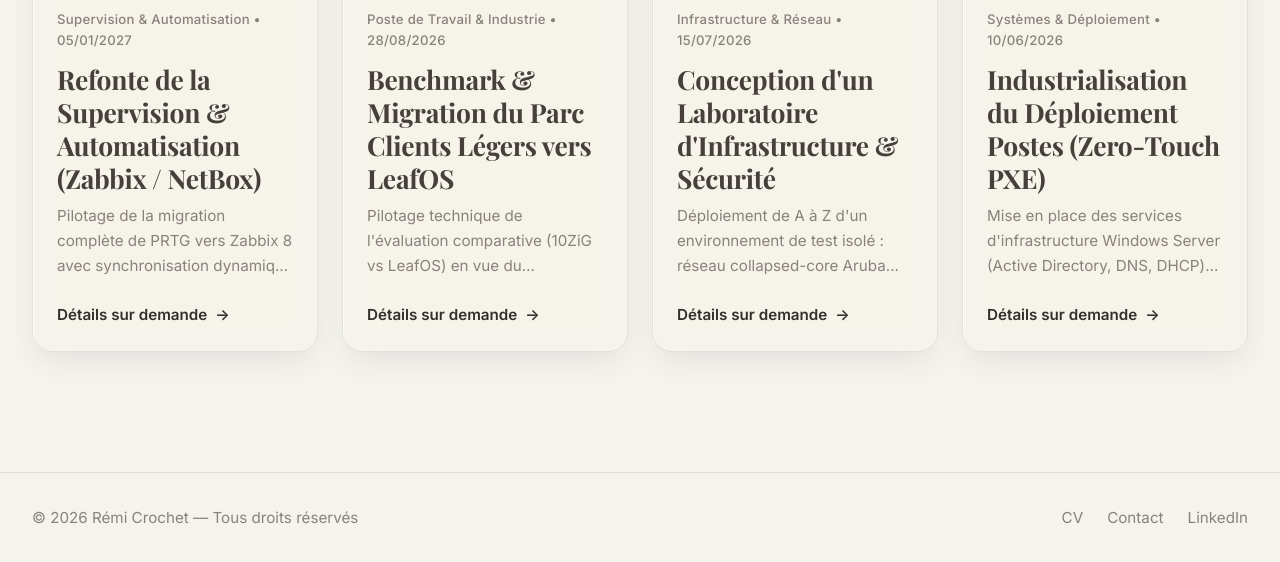
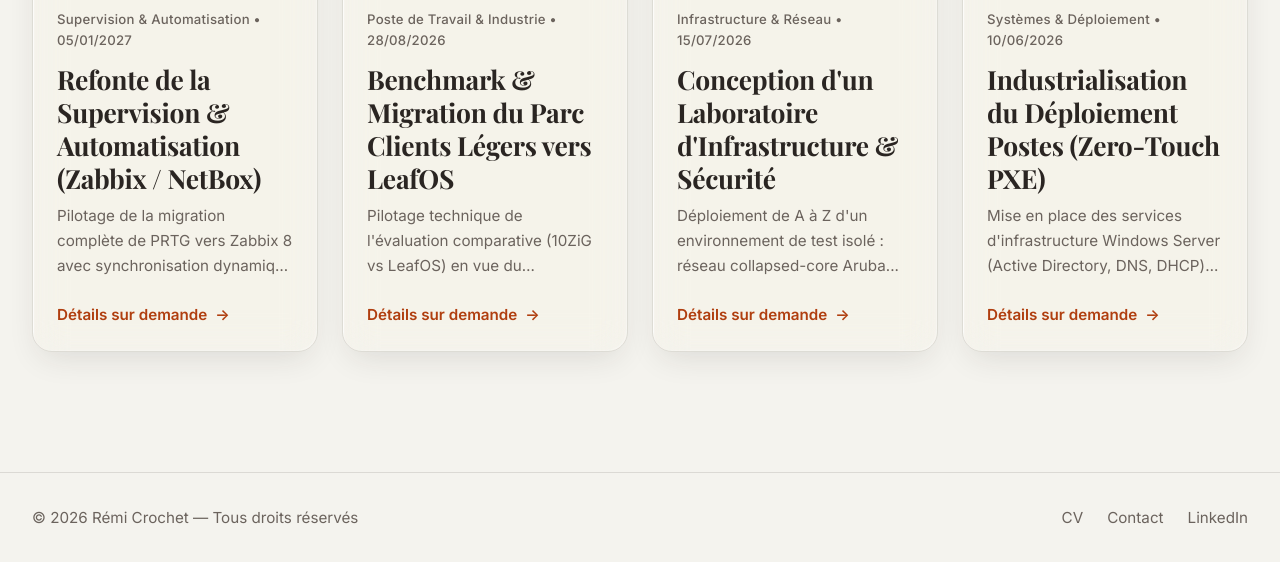
Before and after one commit to crochetremi/crochetremi.github.io, a plain HTML site: page index.html in a window 1280 px wide. Shown: the part 748-1310 px from the top of the page. Drawn offline with nearby package versions, Linux system fonts and the light colour scheme; a web font is replaced by a local one.

Commit message:
Nouvelle palette de couleurs

```diff
--- a/css/tokens.css
+++ b/css/tokens.css
@@ -2,11 +2,11 @@
   /* ==========================================================================
      1. PALETTE BRUTE ("Identité Hochland") — Ne jamais utiliser dans les composants
      ========================================================================== */
-  --palette-forest: #463F3A;     /* Bleu nuit profond (fond sombre & texte principal clair) */
-  --palette-green: #8A817C;      /* Bleu royal Hochland (arche & typographie du logo) */
-  --palette-sage: #BCB8B1;       /* Bleu glacier / ciel alpin (nuances secondaires & verre) */
+  --palette-forest: #2A2522;     /* Bleu nuit profond (fond sombre & texte principal clair) */
+  --palette-green: #6B635D;      /* Bleu royal Hochland (arche & typographie du logo) */
+  --palette-sage: #D9D5CD;       /* Bleu glacier / ciel alpin (nuances secondaires & verre) */
   --palette-cream: #F4F3EE;      /* Blanc alpin légèrement bleuté (fond clair & texte sombre) */
-  --palette-terracotta: #322d2a; /* Rouge écusson Hochland (accents, boutons & appels à l'action) */
+  --palette-terracotta: #C2410C; /* Rouge écusson Hochland (accents, boutons & appels à l'action) */
 
   /* ==========================================================================
      2. TYPOGRAPHIE & ÉCHELLES FLUIDES
```
